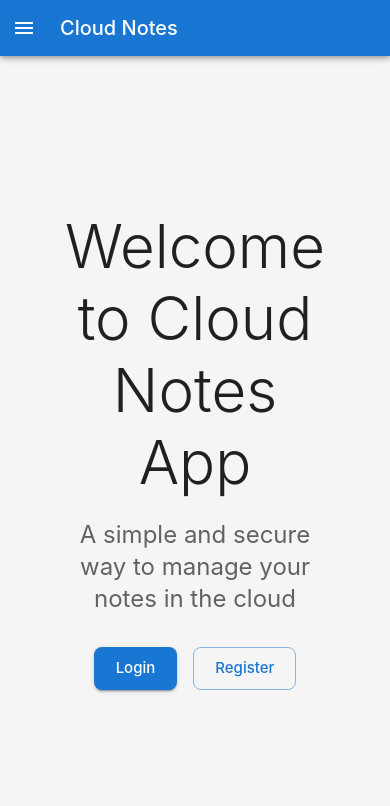
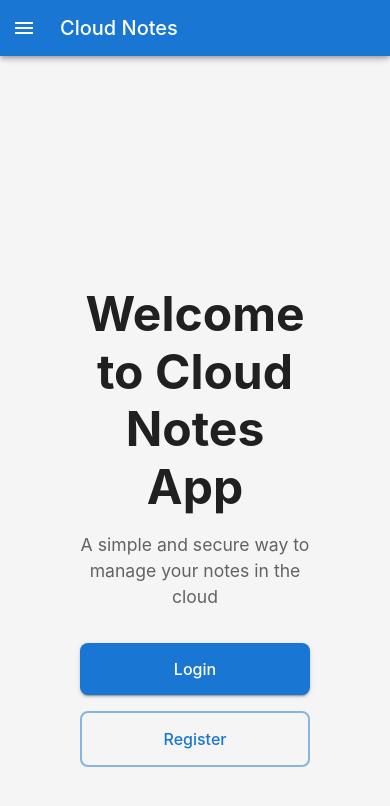
Before and after one commit to phatch9/Cloud-Notes-App, a React (Vite) app in the folder frontend/: page / in a window 390 px wide. Shown: the top 806 px of the page. Built offline with nearby package versions, Linux system fonts and the light colour scheme.

Commit message:
Render issue: local render -> mobile layout issue

```diff
--- a/frontend/src/components/layout/MainLayout.tsx
+++ b/frontend/src/components/layout/MainLayout.tsx
@@ -103,13 +103,25 @@ const MainLayout = ({ children }: { children: React.ReactNode }) => {
   );
 
   return (
-    <Box sx={{ display: 'flex' }}>
+    <Box sx={{ display: 'flex', minHeight: '100vh', width: '100%' }}>
       <CssBaseline />
       <AppBar
         position="fixed"
         sx={{
           width: { sm: `calc(100% - ${open ? drawerWidth : 0}px)` },
-          ml: { sm: `${drawerWidth}px` },
+          ml: { sm: `${open ? drawerWidth : 0}px` },
+          transition: theme.transitions.create(['width', 'margin'], {
+            easing: theme.transitions.easing.sharp,
+            duration: theme.transitions.duration.leavingScreen,
+          }),
+          ...(open && !isMobile && {
+            marginLeft: `${drawerWidth}px`,
+            width: `calc(100% - ${drawerWidth}px)`,
+            transition: theme.transitions.create(['width', 'margin'], {
+              easing: theme.transitions.easing.sharp,
+              duration: theme.transitions.duration.enteringScreen,
+            }),
+          }),
         }}
       >
         <Toolbar>
@@ -122,7 +134,7 @@ const MainLayout = ({ children }: { children: React.ReactNode }) => {
           >
             <MenuIcon />
           </IconButton>
-          <Typography variant="h6" noWrap component="div">
+          <Typography variant="h6" noWrap component="div" sx={{ flexGrow: 1 }}>
             Cloud Notes
           </Typography>
         </Toolbar>
--- a/frontend/src/components/pages/HomePage.tsx
+++ b/frontend/src/components/pages/HomePage.tsx
@@ -1,21 +1,96 @@
-import { Box, Button, Container, Typography } from '@mui/material';
+import { Box, Button, Container, Typography, useMediaQuery, useTheme } from '@mui/material';
 import { Link } from 'react-router-dom';
 
 const HomePage = () => {
+  const theme = useTheme();
+  const isMobile = useMediaQuery(theme.breakpoints.down('sm'));
+
   return (
-    <Box sx={{ py: 8 }}>
-      <Container maxWidth="md">
-        <Typography variant="h2" component="h1" gutterBottom align="center">
+    <Box
+      sx={{
+        minHeight: '100vh',
+        display: 'flex',
+        flexDirection: 'column',
+        justifyContent: 'center',
+        alignItems: 'center',
+        p: isMobile ? 2 : 4,
+        width: '100%',
+        maxWidth: '100%',
+        mx: 'auto',
+        boxSizing: 'border-box'
+      }}
+    >
+      <Container
+        maxWidth="md"
+        sx={{
+          textAlign: 'center',
+          py: 8,
+          px: isMobile ? 2 : 4,
+          width: '100%',
+          boxSizing: 'border-box'
+        }}
+      >
+        <Typography
+          variant={isMobile ? 'h3' : 'h2'}
+          component="h1"
+          gutterBottom
+          sx={{
+            fontWeight: 700,
+            lineHeight: 1.2,
+            mb: 2
+          }}
+        >
           Welcome to Cloud Notes App
         </Typography>
-        <Typography variant="h5" align="center" color="text.secondary" paragraph>
+        <Typography
+          variant={isMobile ? 'body1' : 'h5'}
+          color="text.secondary"
+          paragraph
+          sx={{
+            mb: 4,
+            fontSize: isMobile ? '1.1rem' : '1.5rem',
+            lineHeight: 1.5
+          }}
+        >
           A simple and secure way to manage your notes in the cloud
         </Typography>
-        <Box sx={{ display: 'flex', justifyContent: 'center', gap: 2, mt: 4 }}>
-          <Button component={Link} to="/login" variant="contained" size="large">
+        <Box
+          sx={{
+            display: 'flex',
+            flexDirection: isMobile ? 'column' : 'row',
+            justifyContent: 'center',
+            gap: 2,
+            mt: 4,
+            width: '100%',
+            '& .MuiButton-root': {
+              minWidth: isMobile ? '100%' : 180,
+              py: 1.5,
+              fontSize: isMobile ? '1rem' : '1.1rem'
+            }
+          }}
+        >
+          <Button
+            component={Link}
+            to="/login"
+            variant="contained"
+            size="large"
+            fullWidth={isMobile}
+          >
             Login
           </Button>
-          <Button component={Link} to="/register" variant="outlined" size="large">
+          <Button
+            component={Link}
+            to="/register"
+            variant="outlined"
+            size="large"
+            fullWidth={isMobile}
+            sx={{
+              borderWidth: 2,
+              '&:hover': {
+                borderWidth: 2
+              }
+            }}
+          >
             Register
           </Button>
         </Box>
```
Also changed, not shown: frontend/src/components/dashboard/DashboardPage.tsx (line endings or trailing spaces).
